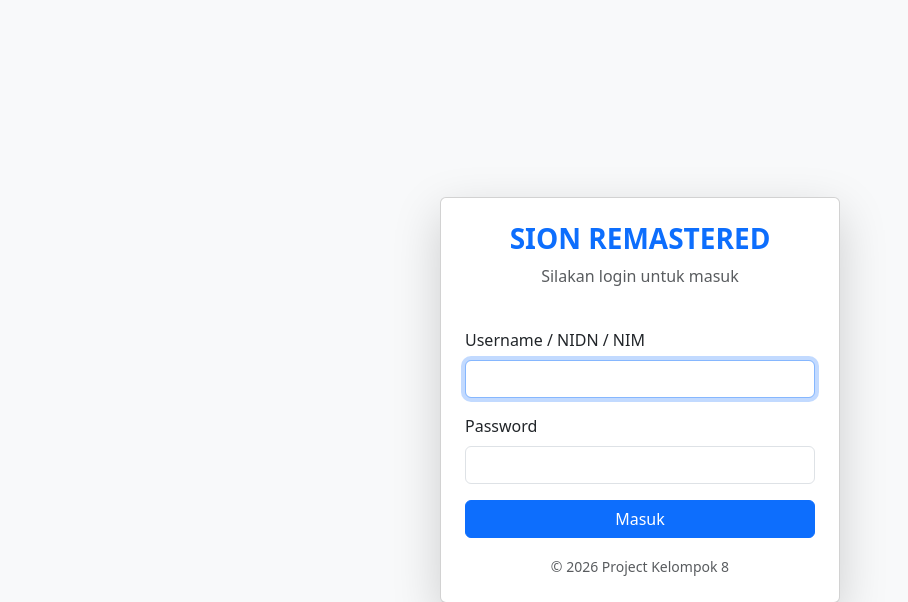
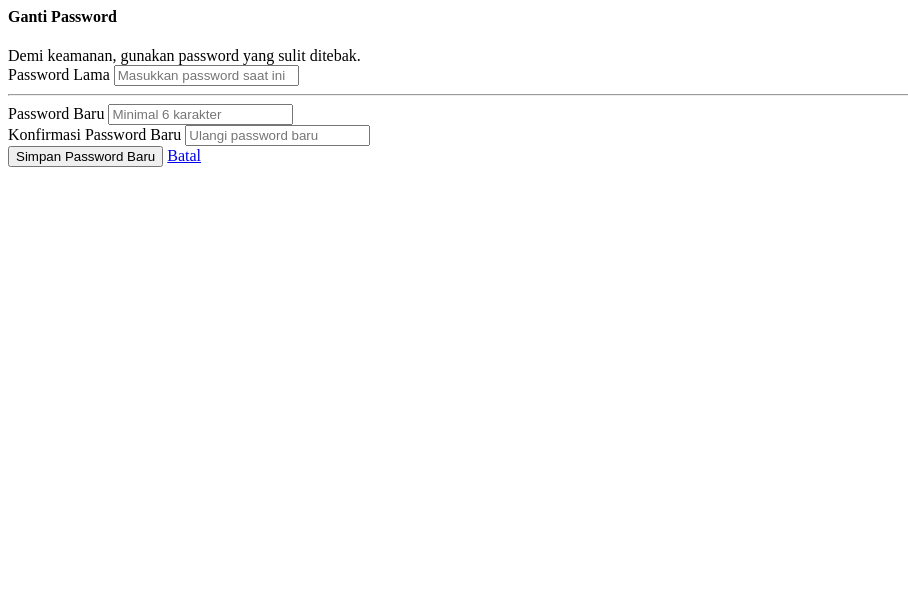
Before and after one commit to AcarTimun/Sion-Remastered, a PHP site: page /Views/auth/change_password.php in a window 1280 px wide. Shown: the top 602 px of the page, without its empty margins (0-908 px from the left). Run offline with PHP 8.4, Linux system fonts and the light colour scheme; some libraries are stand-ins or nearby versions.

Commit message:
Final Release: Ready for Presentation. Fixed dummy data, Added Security & Finance Module.

```diff
--- a/Controllers/AuthController.php
+++ b/Controllers/AuthController.php
@@ -83,4 +83,64 @@ class AuthController extends Controller {
         header('Location: ' . BASEURL . '/auth');
         exit;
     }
+
+    // 1. Tampilkan Form Ganti Password
+    public function change_password()
+    {
+        // Cek login
+        if (!isset($_SESSION['user'])) {
+            header('Location: ' . BASEURL . '/auth');
+            exit;
+        }
+
+        $data['judul'] = 'Ganti Password';
+        $this->view('layouts/header', $data);
+        $this->view('auth/change_password', $data); // Kita buat file ini
+        $this->view('layouts/footer');
+    }
+
+    // 2. Proses Ganti Password
+    public function update_password()
+    {
+        if (!isset($_SESSION['user'])) {
+            header('Location: ' . BASEURL . '/auth');
+            exit;
+        }
+
+        $userId = $_SESSION['user']['id'];
+        $oldPass = $_POST['old_password'];
+        $newPass = $_POST['new_password'];
+        $confirmPass = $_POST['confirm_password'];
+
+        // A. Validasi Input Kosong
+        if(empty($oldPass) || empty($newPass) || empty($confirmPass)) {
+            echo "<script>alert('Semua kolom wajib diisi!'); window.history.back();</script>";
+            return;
+        }
+
+        // B. Cek Password Baru vs Konfirmasi
+        if($newPass !== $confirmPass) {
+            echo "<script>alert('Password baru dan konfirmasi tidak cocok!'); window.history.back();</script>";
+            return;
+        }
+
+        // C. Ambil Data User dari DB (untuk dapat hash password lama)
+        $userModel = $this->model('User');
+        $currentUser = $userModel->getUserById($userId);
+
+        // D. Verifikasi Password Lama
+        if(!password_verify($oldPass, $currentUser['password'])) {
+            echo "<script>alert('Password lama salah!'); window.history.back();</script>";
+            return;
+        }
+
+        // E. Hash Password Baru & Simpan
+        $newHash = password_hash($newPass, PASSWORD_DEFAULT);
+
+        if($userModel->updatePassword($userId, $newHash) > 0) {
+            echo "<script>alert('Password berhasil diubah! Silakan login ulang.'); window.location.href='" . BASEURL . "/auth/logout';</script>";
+        } else {
+            echo "<script>alert('Gagal mengubah password (atau password sama dengan sebelumnya).'); window.history.back();</script>";
+        }
+    }
 }
--- /dev/null
+++ b/Views/auth/change_password.php
@@ -0,0 +1,40 @@
+<div class="row justify-content-center mt-5">
+    <div class="col-md-6">
+        <div class="card border-0 shadow-lg">
+            <div class="card-header bg-primary text-white text-center py-3">
+                <h4 class="mb-0"><i class="fas fa-key me-2"></i>Ganti Password</h4>
+            </div>
+            <div class="card-body p-4">
+                <div class="alert alert-warning small">
+                    <i class="fas fa-exclamation-triangle"></i> Demi keamanan, gunakan password yang sulit ditebak.
+                </div>
+
+                <form action="<?= BASEURL; ?>/auth/update_password" method="POST">
+
+                    <div class="mb-3">
+                        <label class="form-label fw-bold">Password Lama</label>
+                        <input type="password" name="old_password" class="form-control" placeholder="Masukkan password saat ini" required>
+                    </div>
+
+                    <hr>
+
+                    <div class="mb-3">
+                        <label class="form-label fw-bold">Password Baru</label>
+                        <input type="password" name="new_password" class="form-control" placeholder="Minimal 6 karakter" required minlength="6">
+                    </div>
+
+                    <div class="mb-3">
+                        <label class="form-label fw-bold">Konfirmasi Password Baru</label>
+                        <input type="password" name="confirm_password" class="form-control" placeholder="Ulangi password baru" required minlength="6">
+                    </div>
+
+                    <div class="d-grid gap-2 mt-4">
+                        <button type="submit" class="btn btn-primary rounded-pill">Simpan Password Baru</button>
+                        <a href="javascript:history.back()" class="btn btn-outline-secondary rounded-pill">Batal</a>
+                    </div>
+
+                </form>
+            </div>
+        </div>
+    </div>
+</div>
```
Also changed, not shown: Models/User.php (+13 -0 lines), Views/layouts/header.php (+15 -7 lines), dummy_data.sql (added, +110 -0 lines), readme-data-dummy.txt (added).
